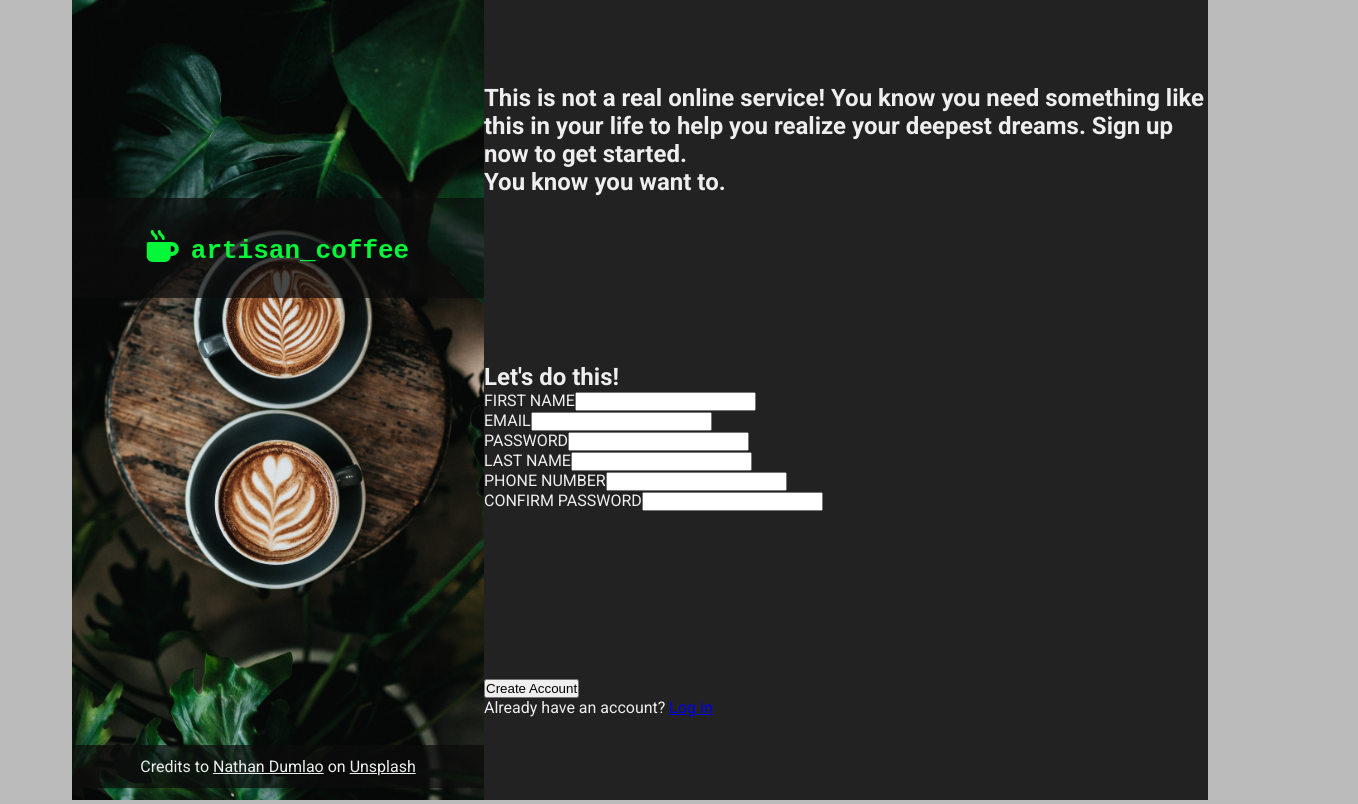
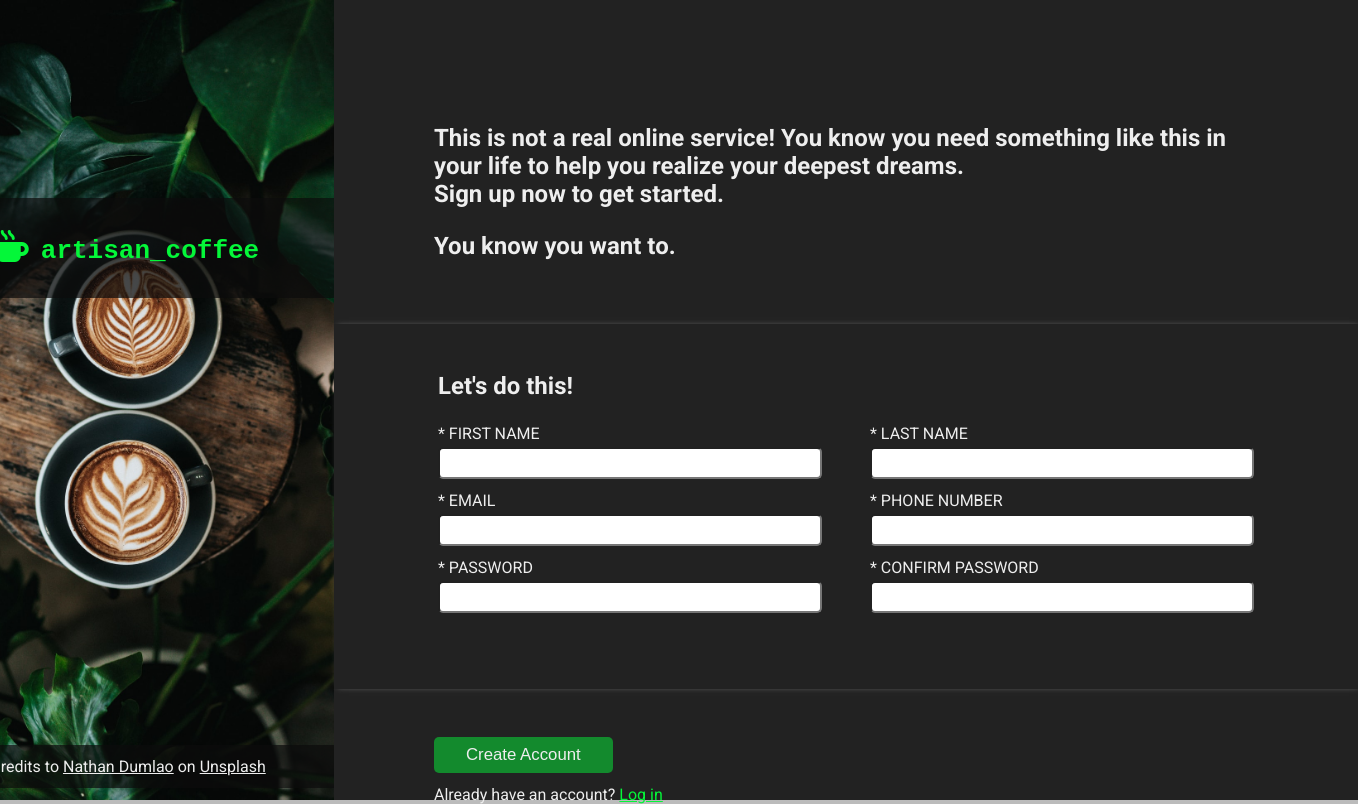
Before and after one commit to djaspir/sign-up-form, a plain HTML site: page index.html in a window 1280 px wide. Shown: the whole page, 1358 px wide, since content can reach past the window. Drawn offline with Linux system fonts and the light colour scheme.

Commit message:
Add  right container

```diff
--- a/index.html
+++ b/index.html
@@ -25,52 +25,69 @@
         <div class="quote-container">
           <h2>
             This is not a real online service! You know you need something like
-            this in your life to help you realize your deepest dreams. Sign up
-            now to get started.
+            this in your life to help you realize your deepest dreams.
+            <span class="inline">Sign up now to get started.</span>
           </h2>
           <h2>You know you want to.</h2>
         </div>
         <div class="form-container">
-          <form action="">
+          <h2 class="form-title">Let's do this!</h2>
+          <form action="" class="form">
             <div class="left-form">
-              <h2>Let's do this!</h2>
               <div>
-                <label for="user-fname">FIRST NAME</label
-                ><input type="text" id="user-fname" name="user-fname" />
+                <label for="user-fname">* FIRST NAME</label
+                ><input
+                  type="text"
+                  id="user-fname"
+                  name="user-fname"
+                  required
+                />
               </div>
               <div>
-                <label for="user-mail">EMAIL</label
-                ><input type="email" id="user-mail" name="user-mail" />
+                <label for="user-mail">* EMAIL</label
+                ><input type="email" id="user-mail" name="user-mail" required />
               </div>
               <div>
-                <label for="user-password">PASSWORD</label
+                <label for="user-password">* PASSWORD</label
                 ><input
                   type="password"
                   id="user-password"
                   name="user-password"
+                  required
                 />
               </div>
             </div>
             <div class="right-form">
               <div>
-                <label for="user-lname">LAST NAME</label
-                ><input type="text" id="user-lname" name="user-lname" />
+                <label for="user-lname">* LAST NAME</label
+                ><input
+                  type="text"
+                  id="user-lname"
+                  name="user-lname"
+                  required
+                />
               </div>
               <div>
-                <label for="user-phone">PHONE NUMBER</label
-                ><input type="tel" id="user-phone" name="user-phone" />
+                <label for="user-phone">* PHONE NUMBER</label
+                ><input type="tel" id="user-phone" name="user-phone" required />
               </div>
               <div>
-                <label for="user-confirm">CONFIRM PASSWORD</label
-                ><input type="password" id="user-confirm" name="user-confirm" />
+                <label for="user-confirm">* CONFIRM PASSWORD</label
+                ><input
+                  type="password"
+                  id="user-confirm"
+                  name="user-confirm"
+                  required
+                />
+                <span></span>
               </div>
             </div>
+            </div>
+            <div class="footer-container">
+              <button type="submit" class="btn">Create Account</button>
+              <p>Already have an account? <a href="#">Log in</a></p>
+            </div>
           </form>
-        </div>
-        <div class="footer-container">
-          <button type="submit">Create Account</button>
-          <p>Already have an account? <a href="#">Log in</a></p>
-        </div>
       </div>
     </div>
   </body>
--- a/style.css
+++ b/style.css
@@ -12,6 +12,20 @@
   background-color: #bbb;
   color: #eee;
   height: 100vh;
+}
+
+input {
+  display: block;
+  width: 384px;
+  padding: 4px 8px;
+  border-radius: 5px;
+  margin: 4px 0 12px;
+  font-size: 1.05rem;
+  outline: none;
+}
+
+input:focus {
+  border: 3px solid rgb(25, 148, 255);
 }
 
 .container {
@@ -57,10 +71,59 @@
 }
 
 .right-container {
-  width: 724px;
+  width: 1024px;
   height: 100vh;
+  flex-shrink: 0;
+  background: #222;
+}
+
+.quote-container {
+  width: 824px;
+  height: 200px;
+  margin: 0 auto;
+  margin-top: 124px;
+}
+
+.quote-container h2:last-child {
+  margin-top: 24px;
+}
+
+.form-container {
+  padding: 48px 64px 64px 104px;
+  margin: auto;
+  box-shadow: 2px 0px 6px -2px gray;
+}
+
+.form-title {
+  margin-bottom: 24px;
+}
+
+.form {
   display: flex;
-  background: #222;
-  flex-direction: column;
-  justify-content: space-around;
+  align-items: center;
+  gap: 48px;
 }
+
+.footer-container {
+  width: 824px;
+  margin: auto;
+  margin-top: 48px;
+}
+
+.footer-container a {
+  color: rgb(4, 247, 57);
+}
+
+.btn {
+  padding: 8px 32px;
+  font-size: 1.05rem;
+  border: none;
+  border-radius: 5px;
+  margin-bottom: 12px;
+  background-color: rgba(4, 247, 57, 0.487);
+  color: #eee;
+}
+
+.inline {
+  display: inline-block;
+}
```
